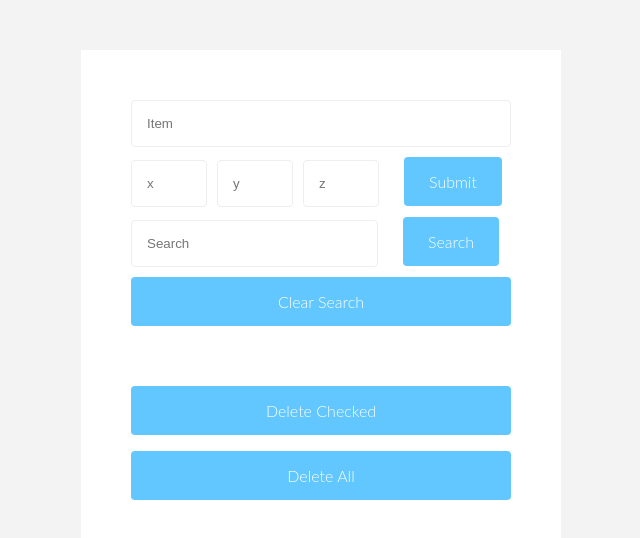
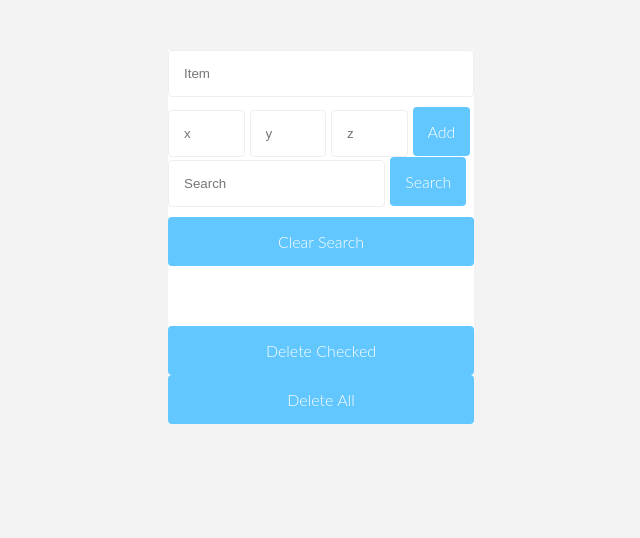
Before and after one commit to skim-1/tlist, a React (Create React App) app: page / in a window 1280 px wide. Shown: the top 538 px of the page, without its empty margins (319-959 px from the left). Built offline with nearby package versions, Linux system fonts and the light colour scheme.

Commit message:
first update for side branch

```diff
--- a/src/components/App.js
+++ b/src/components/App.js
@@ -159,26 +159,12 @@ class App extends Component {
       this.setState({
         pendingItem: e.target.value
       });
-    if (type === "x")
+    else
+    //otherwise type can either be x, y, z
       this.setState(prevState => ({
         pendingItemc : {
           ...prevState.pendingItemc,
-          x: value
-        }
-      }));
-    if (type === "y")
-      this.setState(prevState => ({
-        pendingItemc : {
-          ...prevState.pendingItemc,
-          y: value
-        }
-      }));
-
-    if (type === "z")
-      this.setState(prevState => ({
-        pendingItemc : {
-          ...prevState.pendingItemc,
-          z: value
+          [type]: value
         }
       }));
   }
@@ -192,28 +178,12 @@ class App extends Component {
   handleItemEdit = e => {
     let value = e.target.value
     let type = e.target.placeholder;
-    if (type === "x")
-      this.setState(prevState => ({
-        pendingEdit : {
-          ...prevState.pendingEdit,
-          x: value
-        }
-      }));
-    if (type === "y")
-      this.setState(prevState => ({
-        pendingEdit : {
-          ...prevState.pendingEdit,
-          y: value
-        }
-      }));
-
-    if (type === "z")
-      this.setState(prevState => ({
-        pendingEdit : {
-          ...prevState.pendingEdit,
-          z: value
-        }
-      }));
+    this.setState(prevState => ({
+      pendingEdit : {
+        ...prevState.pendingEdit,
+        [type]: value
+      }
+    }));
   }
 
   handlecRemove = e => {
--- a/src/components/EditItem.js
+++ b/src/components/EditItem.js
@@ -6,7 +6,7 @@ const EditItem = props => {
         <form onSubmit={props.editHandler} className = "todoinput">
             <input
                 className = "input"
-                type = "text"
+                type = "number"
                 onChange = {props.handleItemEdit}
                 value = {props.pendingEdit.x}
                 placeholder = "x"
@@ -21,7 +21,7 @@ const EditItem = props => {
             />
 
             <input
-                className = "inputz"
+                className = "input"
                 type = "number"
                 onChange = {props.handleItemEdit}
                 value = {props.pendingEdit.z}
--- a/src/components/InputForm.js
+++ b/src/components/InputForm.js
@@ -28,15 +28,14 @@ const InputForm = props => {
             />
 
             <input
-                className = "inputz"
+                className = "input"
                 type = "number"
                 onChange = {props.handleItemInput}
                 value = {props.pendingItemc.z}
                 placeholder = "z"
             />
-
-            <button type = "submit" name = "submit" value = "submit" onSubmit={props.newItemSubmitHandler}>
-                Submit
+            <button className = "buttonsubmit" type = "submit" name = "submit" value = "submit" onSubmit={props.newItemSubmitHandler}>
+                Add
             </button>
         </form>
     );
--- a/src/styles/App.css
+++ b/src/styles/App.css
@@ -1,5 +1,6 @@
 @font-face {
   font-family: Lato;
+  font-size: 0px;
   src: url("https://fonts.googleapis.com/css?family=Lato:300,400,900,900i");
 }
 
@@ -10,16 +11,17 @@
 body {
   background: rgb(244, 243, 243);
   font-family: "Lato", sans-serif;
+  font-size: 0px;
 }
 
 .wrapper {
-  max-width: 480px;
+  max-width: 306px;
   margin: auto;
   background: #fff;
   margin-top: 50px;
   display: flex;
   flex-direction: column;
-  padding: 50px;
+  /*padding: 50px;*/
 }
 
 .title {
@@ -38,8 +40,8 @@ body {
 }
 
 .inputsearch {
-  width: 65%;
-  margin-right: 25px;
+  width: 71%;
+  margin-right: 5px;
   margin-bottom: 10px;
   padding: 15px 15px 15px;
   border-radius: 4px;
@@ -59,19 +61,9 @@ body {
   margin-bottom: 10px;
 }
 
-.inputz {
-  width: 20%;
-  margin-right: 25px;
-  margin-bottom: 10px;
-  padding: 15px 15px 15px;
-  border-radius: 4px;
-  border: 1px solid rgb(238, 238, 238);
-}
-
-
 .input {
-  width: 20%;
-  margin-right: 10px;
+  width: 25%;
+  margin-right: 5px;
   padding: 15px 0 15px 15px;
   border-radius: 4px;
   border: 1px solid rgb(238, 238, 238);
@@ -80,10 +72,22 @@ body {
 button {
   background: #62c7ff;
   border: none;
+  /*display: flex;*/
   font-size: 1rem;
   font-weight: 300;
   font-family: "Lato", sans-serif;
-  padding: 15px 25px;
+  padding: 15px 15px;
+  border-radius: 4px;
+  color: #fff;
+}
+
+.buttonsubmit {
+  background: #62c7ff;
+  border: none;
+  font-size: 1rem;
+  font-weight: 300;
+  font-family: "Lato", sans-serif;
+  padding: 15px 15px;
   border-radius: 4px;
   color: #fff;
 }
```
